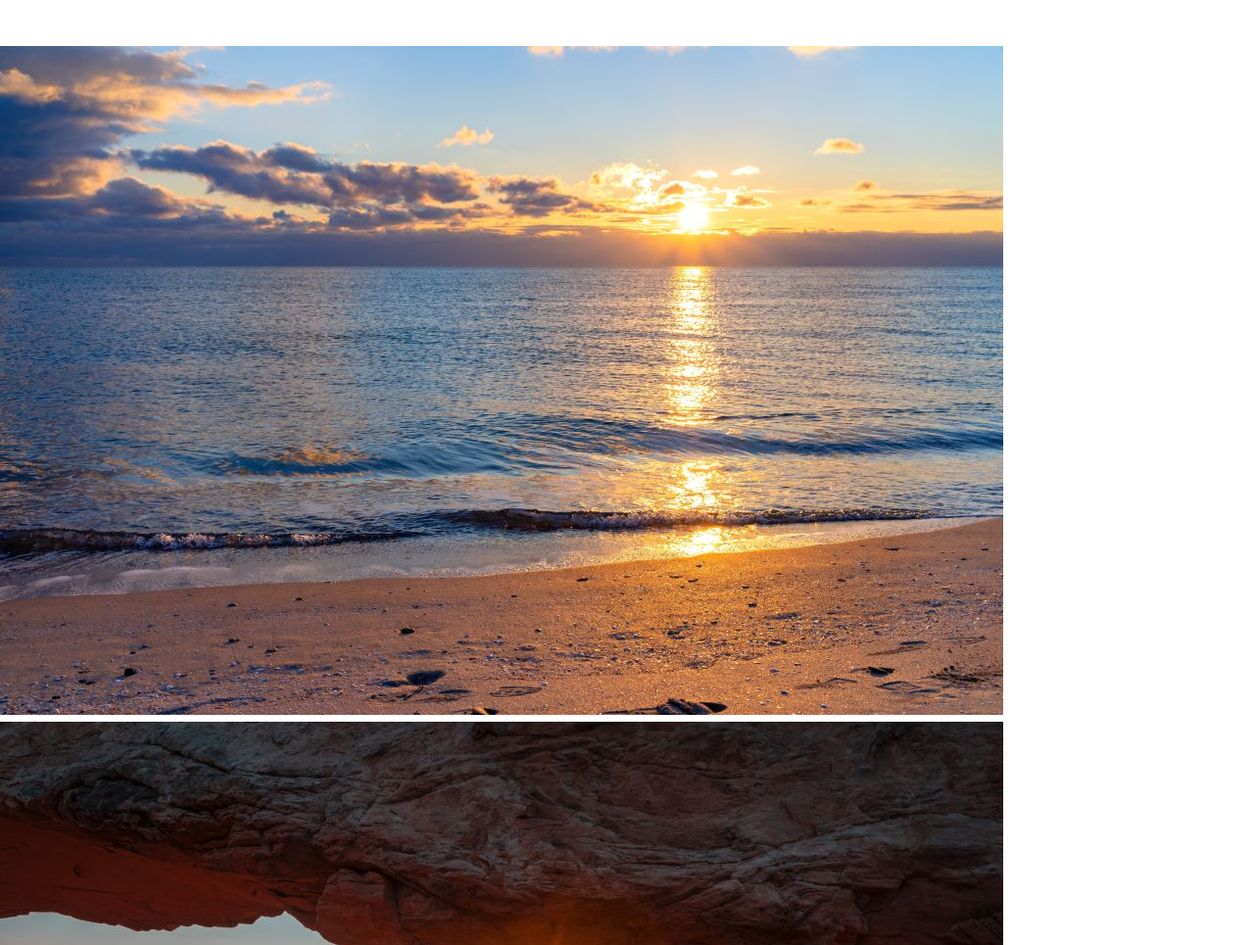
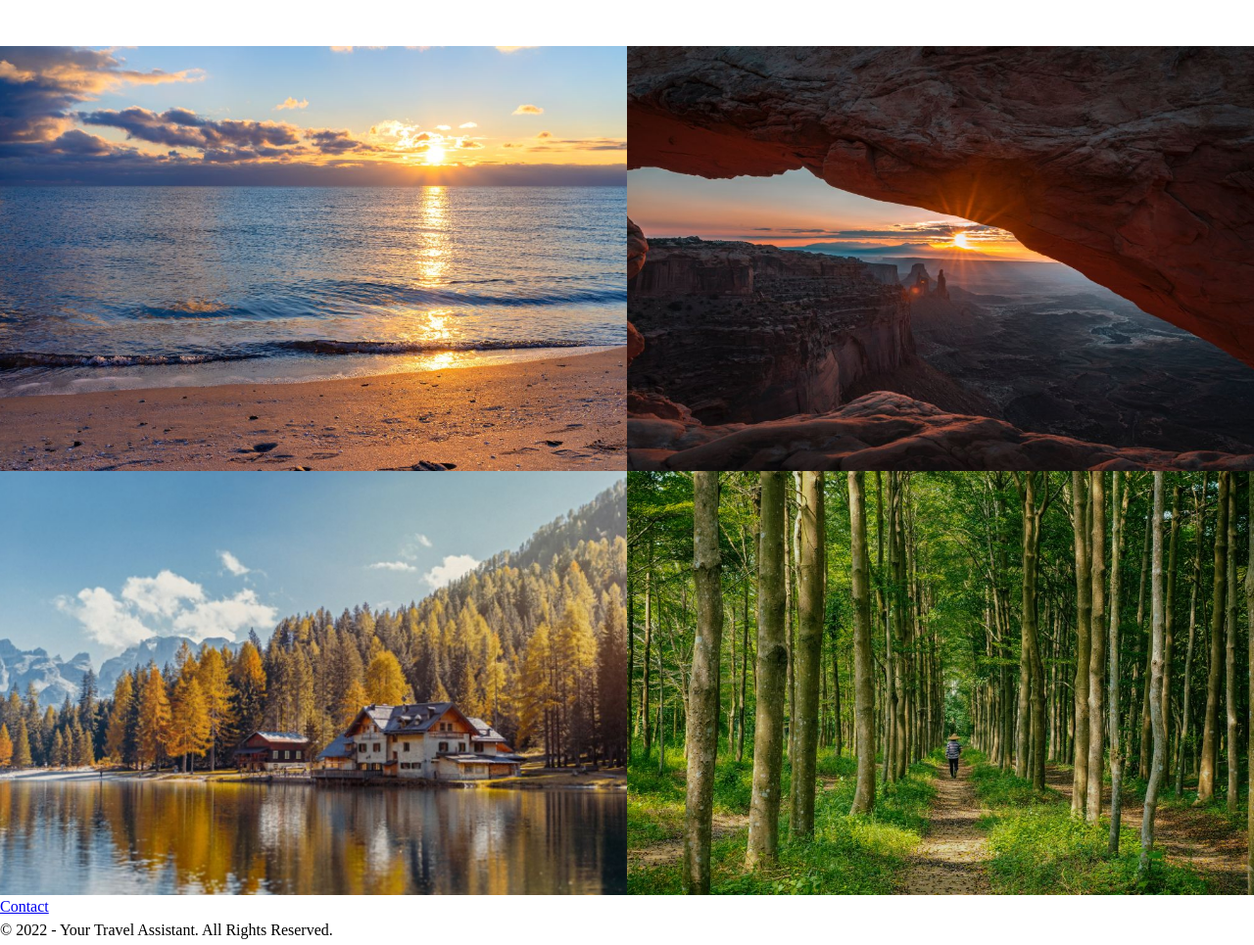
Before and after one commit to savcukova/web---travel-assistant, a plain HTML site: page index.html in a window 1280 px wide. Shown: the part 3120-4085 px from the top of the page at 98% size. Drawn offline with Linux system fonts and the light colour scheme.

Commit message:
pics scss

```diff
--- a/style.scss
+++ b/style.scss
@@ -277,3 +277,21 @@ nav {
         }
     }
 }
+
+// PICTURES //
+.imgs {
+    @include flex($justify: space-between, $align: space-between);
+
+    .img-container {
+        width: 50%;
+
+        @media (max-width: $md-screen) {
+            width: 100%;
+        }
+
+        img {
+            @include img_in_container;
+            object-fit: cover;
+        }
+    }
+}
```
Also changed, not shown: style.css, 1 other file.
